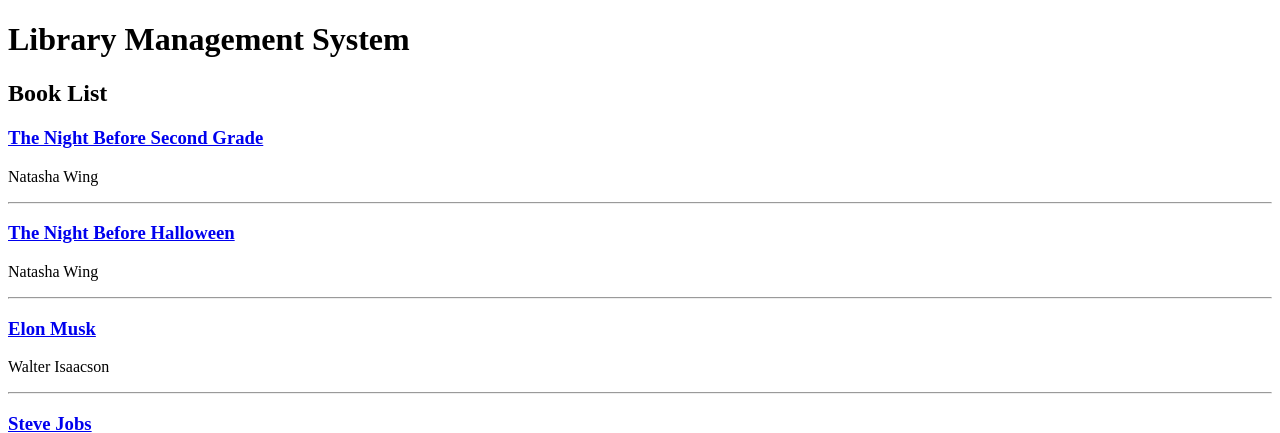
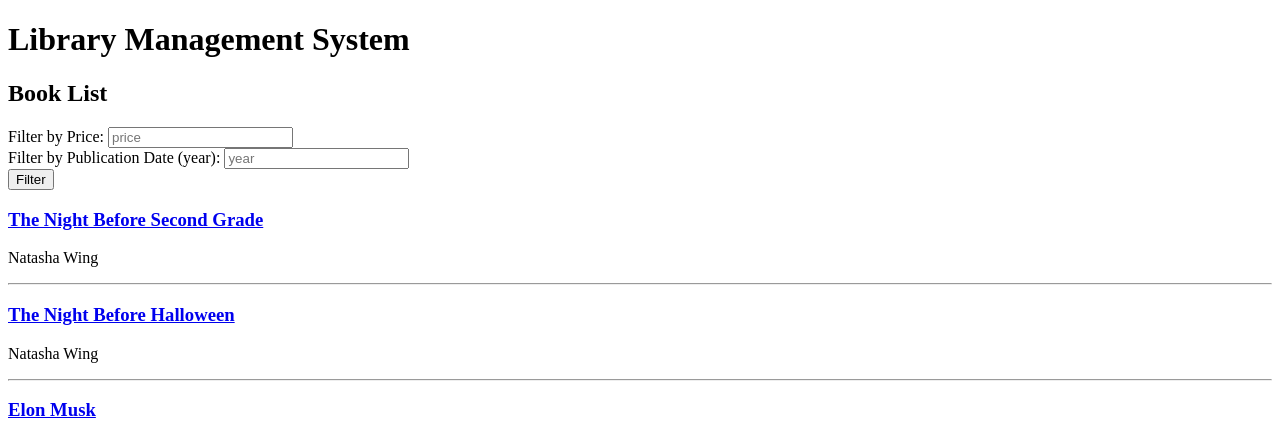
Before and after one commit to roz-pnv/simple-library-management-system, a Django app: page /books/ in a window 1280 px wide. Shown: the top 433 px of the page. Run offline with Django 5.2, Linux system fonts and the light colour scheme; data comes from the database, SQL or seed files in the repository; both versions use the stored data as it was before the commit.

Commit message:
create filter books forms, veiws and templates

```diff
--- a/library/book/models.py
+++ b/library/book/models.py
@@ -47,7 +47,6 @@
 
     #Date field
     published_at = models.DateTimeField(auto_now_add=True)
-    updated_at = models.DateTimeField(auto_now=True)
 
     #Choice field
     category = models.CharField(
--- a/library/book/templates/book/list.html
+++ b/library/book/templates/book/list.html
@@ -3,6 +3,19 @@
 {% block head %}<h2>Book List</h2>{% endblock %}
 
 {% block content %}
+    <form method="get" action="{% url 'book:filter_books' %}">
+        <div>
+            <label for="price">Filter by Price:</label>
+            <input type="number" id="price" name="price" placeholder="price"/>
+        </div>
+        <div>
+            <label for="date">Filter by Publication Date (year):</label>
+            <input type="number" id="date" name="date" placeholder="year"/>
+        </div>
+        <button type="submit">
+            <i class="fa fa_filter"></i> Filter
+        </button>
+    </form>
     {% for book in books %}
         <h3>
             <a href="{% url 'book:book_detail' book.id %}">{{ book.name }}</a>
--- a/library/book/views.py
+++ b/library/book/views.py
@@ -81,13 +81,20 @@
         book.delete()
         return HttpResponseRedirect("/books")
 
-
     return render(request, 'book/delete.html', context)
 
 
+def filter_books(request):
+    price = request.GET.get('price', None)
+    published_year = request.GET.get('date', None)
+    books = Book.objects.all()
 
-def filter_books(request):
-    pass
+    if price:
+        books = books.filter(price__price__lte=int(price))
+    if published_year:
+        books = books.filter(published_at__year=int(published_year))
+
+    return render(request, 'book/list.html', {'books':books})
 
 
 def delete_filtered_books(request):
```
Also changed, not shown: library/book/migrations/0005_remove_book_updated_at.py (added), library/db.sqlite3.
